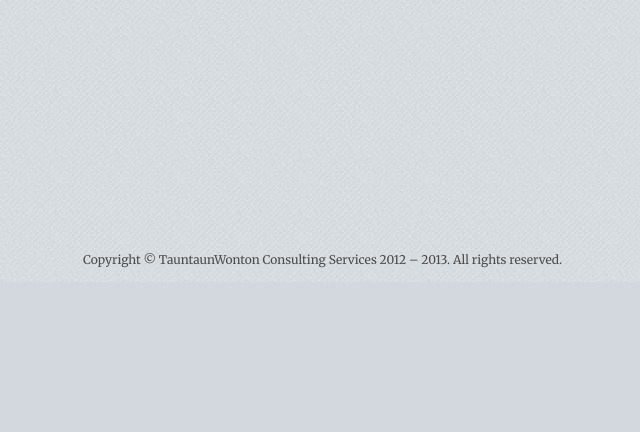
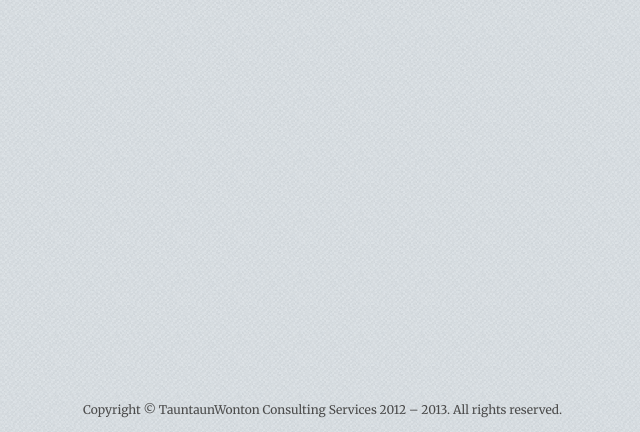
Before and after one commit to adam-patterson/tauntaunwonton.com, a PHP site: page / in a window 1280 px wide. Shown: the part 660-1092 px from the top of the page, without its empty margins (57-697 px from the left). Before the commit the page ends 928 px from the top, so only its background shows below. Run offline with PHP 8.4, Linux system fonts and the light colour scheme; some libraries are stand-ins or nearby versions.

Commit message:
Some style tweaking and some rewrite rule tweaking (damn multiviews broke production)

```diff
--- a/resources/styles/globals.less
+++ b/resources/styles/globals.less
@@ -25,7 +25,7 @@
 
 @pageW:				@g1*100;
 @appW:				@g1*100;
-@appH:				@g1*75;
+@appH:				@g1*90;
 @iconMajor: 		@g1*2.7;
 @gridMajor: 		@g1*4;
 
--- a/resources/styles/index.css
+++ b/resources/styles/index.css
@@ -2,7 +2,7 @@
 .projects>h2{margin-bottom:28px;}
 .projects>article{color:#555555;background:FloralWhite;width:300px;height:300px;margin-right:30px;margin-top:0;margin-bottom:30px;padding:5px;overflow:hidden;-webkit-border-radius:15px;-moz-border-radius:15px;border-radius:15px;display:inline-block;border:1px solid #d0d0d0;-webkit-box-shadow:inset 0 0 10px rgba(150, 165, 175, 0.75);-moz-box-shadow:inset 0 0 10px rgba(150, 165, 175, 0.75);box-shadow:inset 0 0 10px rgba(150, 165, 175, 0.75);font-family:'Open sans',sans-serif;cursor:pointer;}.projects>article:after{content:" ";position:relative;display:block;width:110%;height:110%;top:-310px;left:-5px;background:FloralWhite;background:-webkit-gradient(linear, left bottom, left top, color-stop(0, #353535), color-stop(1, FloralWhite));background:-ms-linear-gradient(bottom, #353535, FloralWhite);background:-moz-linear-gradient(center bottom, #353535 0%, FloralWhite 100%);background:-o-linear-gradient(FloralWhite, #353535);filter:progid:DXImageTransform.Microsoft.gradient(startColorstr='FloralWhite', endColorstr='#353535', GradientType=0);opacity:.25;}
 .projects>article:nth-of-type(3n){margin-right:0;}
-.projects>article.hl{-webkit-box-shadow:inset 0 0 0 rgba(150, 165, 175, 0);-moz-box-shadow:inset 0 0 0 rgba(150, 165, 175, 0);box-shadow:inset 0 0 0 rgba(150, 165, 175, 0);-webkit-box-shadow:0 20px 20px rgba(0, 0, 0, 0.35);-moz-box-shadow:0 20px 20px rgba(0, 0, 0, 0.35);box-shadow:0 20px 20px rgba(0, 0, 0, 0.35);background:FloralWhite;background:-webkit-gradient(linear, left bottom, left top, color-stop(0, HoneyDew), color-stop(1, FloralWhite));background:-ms-linear-gradient(bottom, HoneyDew, FloralWhite);background:-moz-linear-gradient(center bottom, HoneyDew 0%, FloralWhite 100%);background:-o-linear-gradient(FloralWhite, HoneyDew);filter:progid:DXImageTransform.Microsoft.gradient(startColorstr='FloralWhite', endColorstr='HoneyDew', GradientType=0);}.projects>article.hl:after{display:none;}
+.projects>article.hl{-webkit-box-shadow:inset 0 0 0 rgba(150, 165, 175, 0);-moz-box-shadow:inset 0 0 0 rgba(150, 165, 175, 0);box-shadow:inset 0 0 0 rgba(150, 165, 175, 0);-webkit-box-shadow:0 20px 20px rgba(0, 0, 0, 0.35);-moz-box-shadow:0 20px 20px rgba(0, 0, 0, 0.35);box-shadow:0 20px 20px rgba(0, 0, 0, 0.35);background:FloralWhite;background:-webkit-gradient(linear, left bottom, left top, color-stop(0, LavenderBlush), color-stop(1, FloralWhite));background:-ms-linear-gradient(bottom, LavenderBlush, FloralWhite);background:-moz-linear-gradient(center bottom, LavenderBlush 0%, FloralWhite 100%);background:-o-linear-gradient(FloralWhite, LavenderBlush);filter:progid:DXImageTransform.Microsoft.gradient(startColorstr='FloralWhite', endColorstr='LavenderBlush', GradientType=0);}.projects>article.hl:after{display:none;}
 .projects>article title{display:block;text-align:center;margin-top:10px;text-transform:uppercase;font-family:'Lato',sans-serif;font-size:larger;font-weight:400;color:#555555;}
 .projects>article .pic{width:100%;}.projects>article .pic img{margin-left:auto;margin-right:auto;height:150px;width:150px;margin-top:10px;margin-bottom:10px;display:block;-webkit-border-radius:15px;-moz-border-radius:15px;border-radius:15px;}
 .projects>article .desc{margin:10px;}.projects>article .desc p{min-height:80px;}
--- a/resources/styles/index.less
+++ b/resources/styles/index.less
@@ -50,7 +50,7 @@
 		&.hl {
 			.shaded-inner-shadow(0, 0, 0, rgba(150, 165, 175, 0));
 			.drop-shadow(0, @g1*2, @g1*2, 0.35);
-			.gradient(@color: FloralWhite, @start: HoneyDew, @stop: FloralWhite);
+			.gradient(@color: FloralWhite, @start: LavenderBlush, @stop: FloralWhite);
 			&:after {
 				display: none;
 			}
--- a/resources/styles/main.css
+++ b/resources/styles/main.css
@@ -1 +1 @@
-.app{width:1000px;min-height:750px;padding:12px;margin-left:auto;margin-right:auto;}
+.app{width:1000px;min-height:900px;padding:12px;margin-left:auto;margin-right:auto;}
```
Also changed, not shown: .htaccess.
